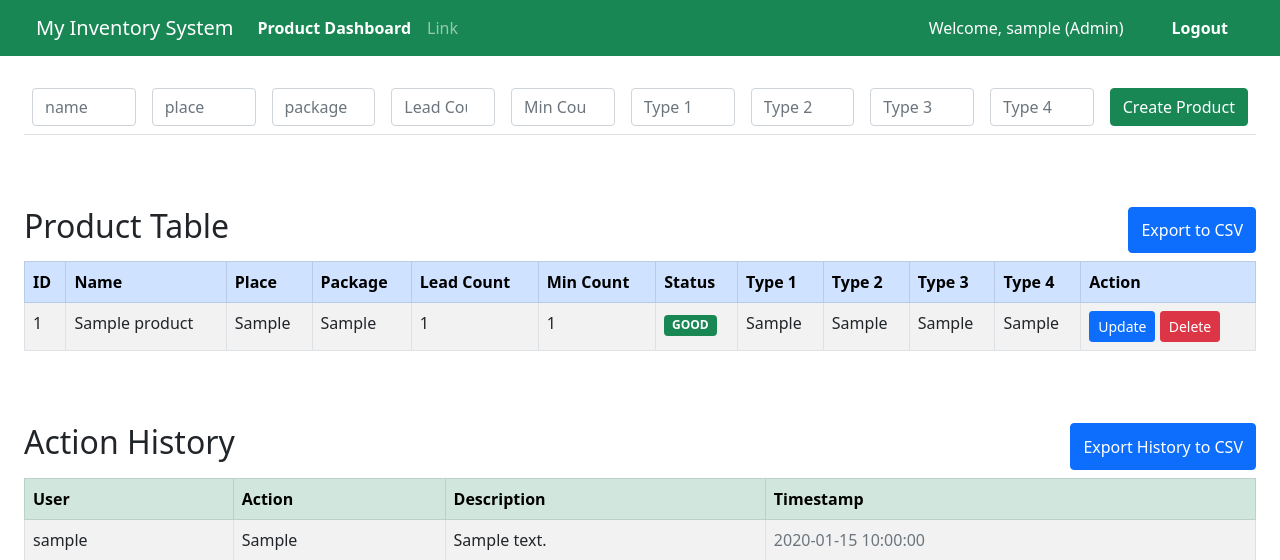
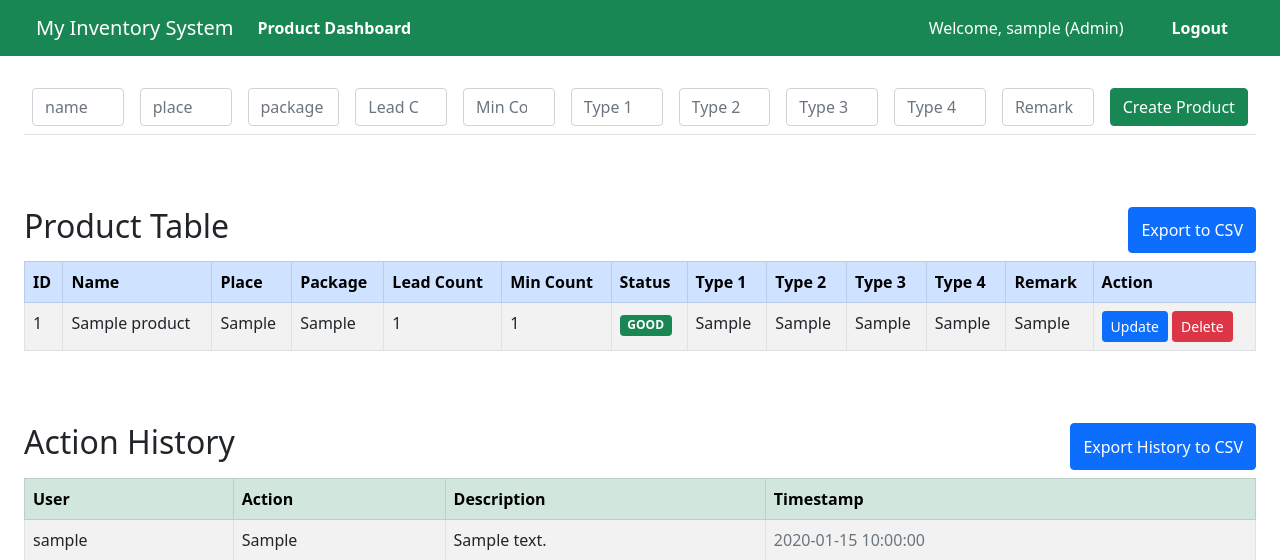
Before and after one commit to rayguang6/inventory_jiaren, a PHP site: page / in a window 1280 px wide. Shown: the top 560 px of the page. Run offline with PHP 8.4, Linux system fonts and the light colour scheme; the visitor is signed in with stand-in values (Sample User, id 1); tables that the repository leaves empty or names only in its code hold one stand-in row (values such as "Sample post").

Commit message:
added remark function

```diff
--- a/index.php
+++ b/index.php
@@ -37,14 +37,15 @@ if(isset($_POST['create_product'])) {
     $type2 = $_POST['type2'];
     $type3 = $_POST['type3'];
     $type4 = $_POST['type4'];
+    $remark = $_POST['remark'];
 
     // Insert data into the database (you need to modify this based on your db.php)
-    $insertSql = "INSERT INTO products (name, place, package, lead_count, min_count, type1, type2, type3, type4) VALUES ('$name', '$place', '$package', '$leadCount', '$minCount' , '$type1', '$type2', '$type3', '$type4')";
+    $insertSql = "INSERT INTO products (name, place, package, lead_count, min_count, type1, type2, type3, type4, remark) VALUES ('$name', '$place', '$package', '$leadCount', '$minCount' , '$type1', '$type2', '$type3', '$type4', '$remark')";
 
     if (mysqli_query($conn, $insertSql)) {
 
         // add to action history
-        $actionDescription = "Created ($name, $place, $package, $leadCount, $minCount, $type1, $type2, $type3, $type4)";
+        $actionDescription = "Created ($name, $place, $package, $leadCount, $minCount, $type1, $type2, $type3, $type4, $remark)";
         createHistory($conn, "CREATE", $actionDescription);
 
         header("Location: index.php");
@@ -74,12 +75,13 @@ if ($_SESSION['role'] === 'admin' && isset($_GET['delete'])) {
     $type2 = $p['type2'];
     $type3 = $p['type3'];
     $type4 = $p['type4'];
+    $remark = $p['remark'];
 
 
     if (mysqli_query($conn, $deleteSql)) {
 
         // add to action history
-        $actionDescription = "Deleted ($name, $place, $package, $leadCount, $minCount, $type1, $type2, $type3, $type4)";
+        $actionDescription = "Deleted ($name, $place, $package, $leadCount, $minCount, $type1, $type2, $type3, $type4, $remark)";
         createHistory($conn, "DELETE", $actionDescription);
 
         header("Location: index.php");
@@ -112,7 +114,7 @@ if ($_SESSION['role'] === 'admin' && isset($_GET['delete'])) {
 <!-- top navigation bar -->
 <nav class="navbar navbar-expand-lg navbar-dark bg-success px-4">
   <div class="container-fluid">
-    <a class="navbar-brand" href="@">My Inventory System</a>
+    <a class="navbar-brand" href="index.php">My Inventory System</a>
 
     <button class="navbar-toggler" type="button" data-bs-toggle="collapse" data-bs-target="#navbarSupportedContent" aria-controls="navbarSupportedContent" aria-expanded="false" aria-label="Toggle navigation">
       <span class="navbar-toggler-icon"></span>
@@ -124,7 +126,7 @@ if ($_SESSION['role'] === 'admin' && isset($_GET['delete'])) {
           <a class="nav-link active" aria-current="page" href="index.php">Product Dashboard</a>
         </li>
         <li class="nav-item">
-          <a class="nav-link" href="#">Link</a>
+          <!-- <a class="nav-link" href="#">Link</a> -->
         </li>
       </ul>
 
@@ -150,7 +152,8 @@ if ($_SESSION['role'] === 'admin' && isset($_GET['delete'])) {
                 <td><input type="text" class="form-control" placeholder="Type 1" name="type1" required></td>
                 <td><input type="text" class="form-control" placeholder="Type 2" name="type2" required></td>
                 <td><input type="text" class="form-control" placeholder="Type 3" name="type3" required></td>
-                <td><input type="text" class="form-control" placeholder="Type 4" name="type4" required></td>
+                <td><input type="text" class="form-control" placeholder="Type 4" name="type4"></td>
+                <td><input type="textfield" class="form-control" placeholder="Remark" name="remark" ></td>
                 <td><input type="submit" class="btn btn-success" value="Create Product" name="create_product"></td>
             </tr>
         </tbody>
@@ -179,6 +182,7 @@ if ($_SESSION['role'] === 'admin' && isset($_GET['delete'])) {
                 <th>Type 2</th>
                 <th>Type 3</th>
                 <th>Type 4</th>
+                <th>Remark</th>
                 <th>Action</th>
             </tr>
         </thead>
@@ -204,6 +208,7 @@ if ($_SESSION['role'] === 'admin' && isset($_GET['delete'])) {
                     <td><?php echo $product['type2']; ?></td>
                     <td><?php echo $product['type3']; ?></td>
                     <td><?php echo $product['type4']; ?></td>
+                    <td><?php echo $product['remark']; ?></td>
                     <td>
                         <a href="update-product.php?id=<?php echo $product["id"]; ?>" class="btn btn-primary btn-sm">Update</a>
 
--- a/js/script.js
+++ b/js/script.js
@@ -38,7 +38,7 @@ document.addEventListener('DOMContentLoaded', () => {
     const productTable = document.getElementById('product-table');
 
     exportProductButton.addEventListener('click', () => {
-        exportTableToCSV(productTable, 'product-table.csv', [6, 11]); // Exclude "Status" and "Action" columns
+        exportTableToCSV(productTable, 'product-table.csv', [6, 12]); // Exclude "Status" and "Action" columns
     });
 });
 
```
Also changed, not shown: update-product.php (+9 -3 lines).
